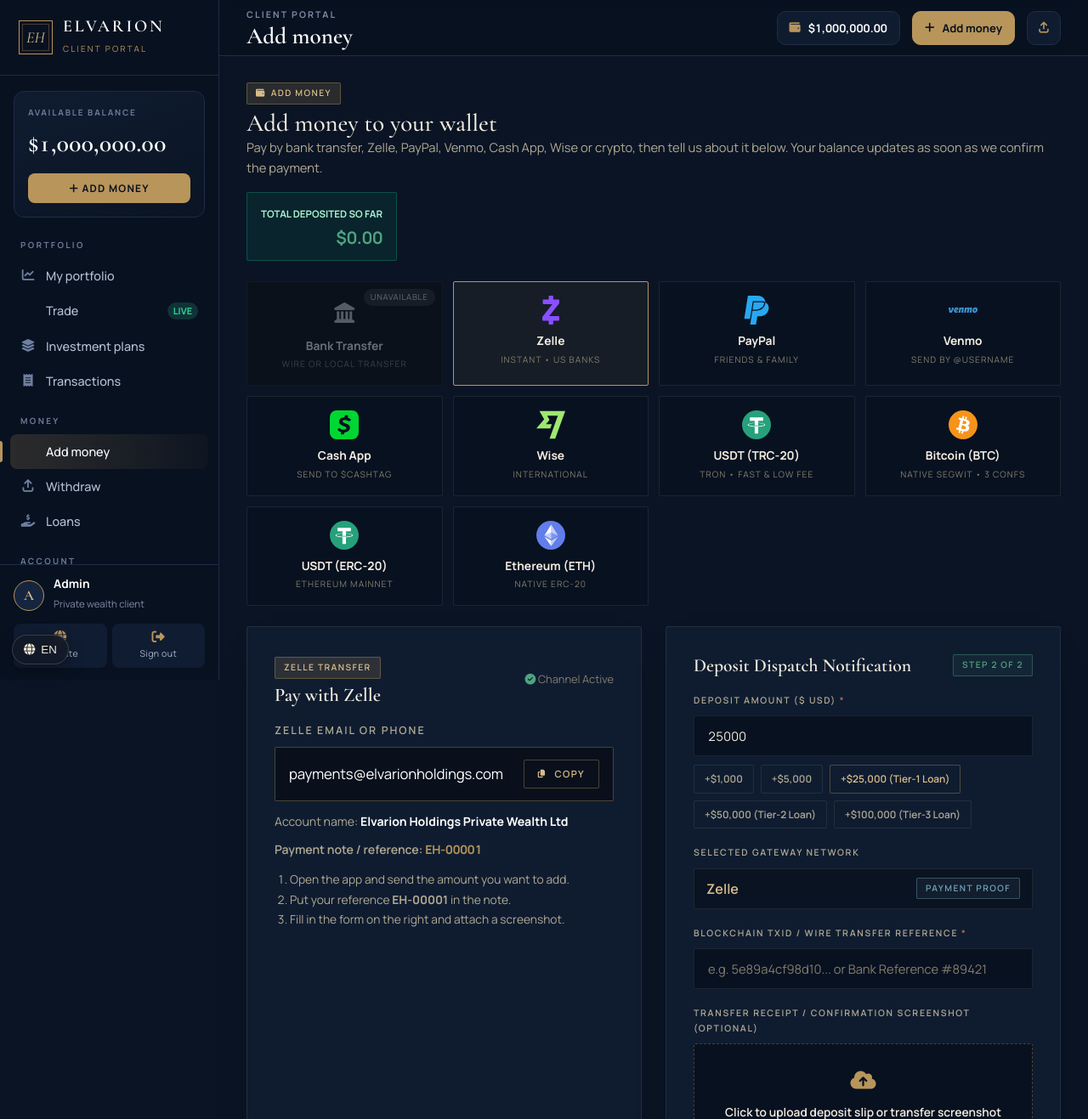
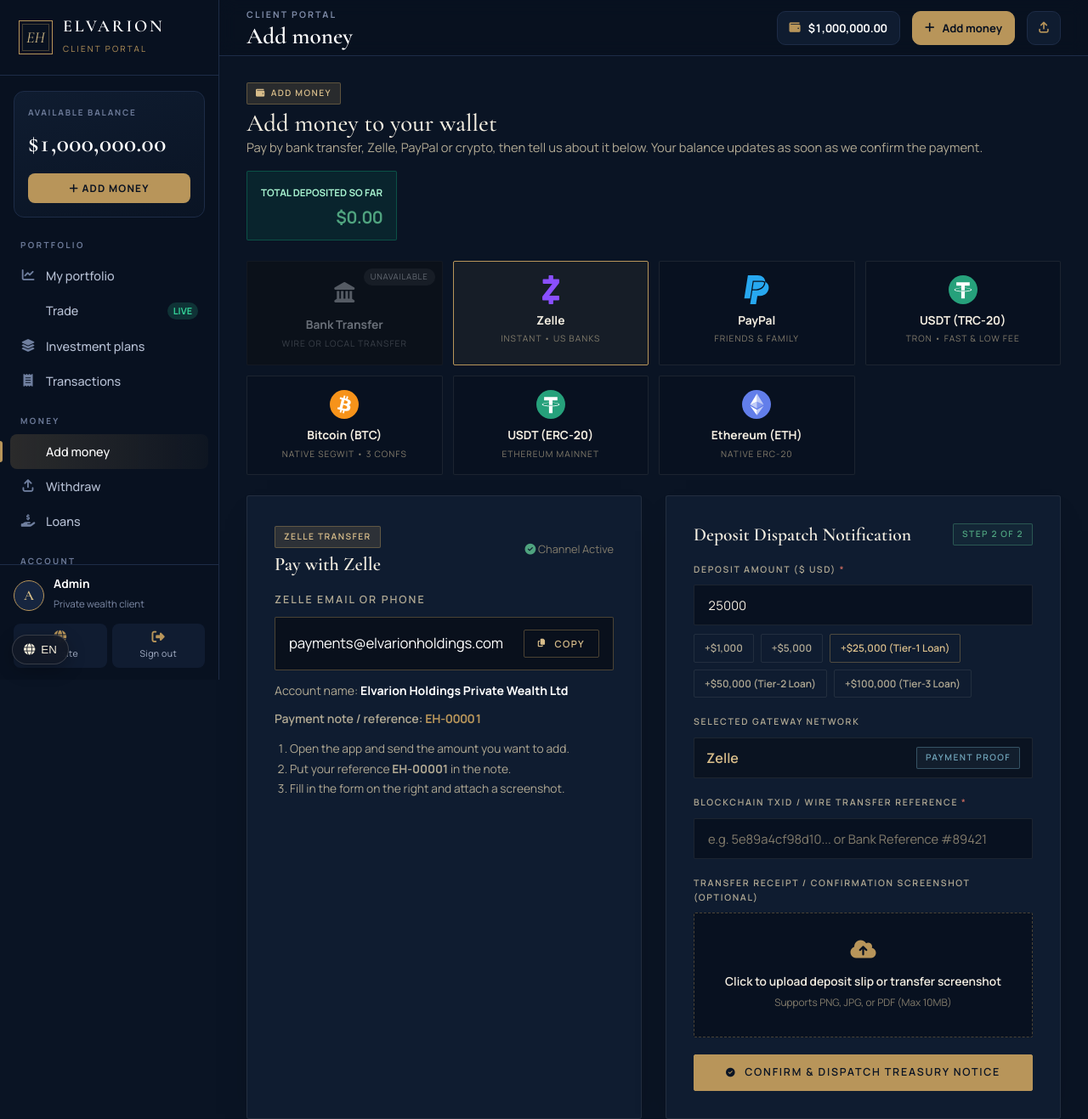
Before and after one commit to mandylim713/elvarion-holdings, a Django app: page /dashboard/ in a window 1280 px wide, after a click on "ADD MONEY". Shown: the top 1317 px of the page at 85% size. Run offline with Django 5.2, Linux system fonts and the light colour scheme; a user stored in the database is signed in; data comes from the database, SQL or seed files in the repository; data that the repository does not hold is empty.

Commit message:
Remove Venmo, Cash App and Wise from deposit options
Co-Authored-By: Claude Sonnet 5.5 <noreply@anthropic.com>
Claude-Session: https://claude.ai/code/session_01P766A13KzucmqWsXgrfB4g

```diff
--- a/core/models.py
+++ b/core/models.py
@@ -316,6 +316,7 @@ class DepositRequest(models.Model):
         ('CASHAPP', 'Cash App'),
         ('WISE', 'Wise'),
     )
+    RETIRED = ('VENMO', 'CASHAPP', 'WISE')  # no longer offered; kept so old deposits still display
     STATUS_CHOICES = (
         ('pending', 'Pending Verification'),
         ('approved', 'Approved & Credited'),
@@ -438,16 +439,17 @@ class CompanySetting(models.Model):
 
     @property
     def disabled_methods(self):
+        active = [k for k, _ in DepositRequest.METHOD_CHOICES if k not in DepositRequest.RETIRED]
         if self.deposits_frozen:
-            return [k for k, _ in DepositRequest.METHOD_CHOICES]
-        return [m.strip() for m in (self.disabled_deposit_methods or '').split(',') if m.strip()]
+            return active
+        return [m.strip() for m in (self.disabled_deposit_methods or '').split(',') if m.strip() and m.strip() not in DepositRequest.RETIRED]
 
     @property
     def all_deposits_disabled(self):
-        return len(self.disabled_methods) >= len(DepositRequest.METHOD_CHOICES)
+        return len(self.disabled_methods) >= len(DepositRequest.METHOD_CHOICES) - len(DepositRequest.RETIRED)
 
     def deposit_method_enabled(self, key):
-        return key not in self.disabled_methods
+        return key not in DepositRequest.RETIRED and key not in self.disabled_methods
 
     def __str__(self):
         return f"{self.site_name} Settings"
--- a/core/views.py
+++ b/core/views.py
@@ -621,7 +621,7 @@ def submit_withdrawal(request):
             return redirect('/dashboard/#tab-investments')
         details = (f"Bank: {f('bank_name')} | Account name: {f('account_name')} | "
                    f"Account no / IBAN: {f('account_number')} | SWIFT / routing: {f('swift') or '-'} | Country: {f('bank_country') or '-'}")
-    elif method in ('Zelle', 'PayPal', 'Venmo', 'Cash App', 'Wise'):
+    elif method in ('Zelle', 'PayPal'):
         handle = request.POST.get('app_handle', '').strip()
         if not handle:
             messages.error(request, f'Please enter the {method} email, phone or username to send to.')
@@ -1016,7 +1016,7 @@ def admin_management(request):
         'loan_tiers': loan_tiers,
         'loan_terms': loan_terms,
         'users': users,
-        'deposit_methods': DepositRequest.METHOD_CHOICES,
+        'deposit_methods': [m for m in DepositRequest.METHOD_CHOICES if m[0] not in DepositRequest.RETIRED],
         'assets': TradingAsset.objects.all(),
         'recent_trades': Trade.objects.select_related('user', 'asset').order_by('-created_at')[:50],
         'recent_options': OptionTrade.objects.select_related('user', 'asset').order_by('-opened_at')[:50],
@@ -1555,7 +1555,7 @@ def admin_save_deposit_options(request):
     """Admin switches individual deposit methods on or off (off = grayed out for investors)."""
     if request.method != 'POST':
         return redirect('admin_management')
-    keys = [k for k, _ in DepositRequest.METHOD_CHOICES]
+    keys = [k for k, _ in DepositRequest.METHOD_CHOICES if k not in DepositRequest.RETIRED]
     enabled = set(request.POST.getlist('enabled'))
     cs = CompanySetting.get_settings()
     cs.disabled_deposit_methods = ','.join(k for k in keys if k not in enabled)
--- a/templates/dashboard/index.html
+++ b/templates/dashboard/index.html
@@ -768,7 +768,7 @@
                         <span class="badge badge-gold"><i class="fas fa-wallet"></i> ADD MONEY</span>
                         <h2 style="font-size: 1.8rem; margin-top: 6px;">Add money to your wallet</h2>
                         {% if settings.all_deposits_disabled %}<p style="color: var(--text-muted); font-size: 0.92rem;">Deposits are currently paused.</p>{% else %}<p style="color: var(--text-muted); font-size: 0.92rem;">
-                            Pay by bank transfer, Zelle, PayPal, Venmo, Cash App, Wise or crypto, then tell us about it below. Your balance updates as soon as we confirm the payment.
+                            Pay by bank transfer, Zelle, PayPal or crypto, then tell us about it below. Your balance updates as soon as we confirm the payment.
                         </p>{% endif %}
                     </div>
                     <div style="background: rgba(16, 185, 129, 0.1); border: 1px solid rgba(16, 185, 129, 0.3); border-radius: var(--radius-sm); padding: 10px 16px; text-align: right;">
@@ -801,21 +801,6 @@
                     <div class="crypto-tab-icon"><img src="/static/img/logos/paypal.svg" alt=""></div>
                     <div class="crypto-tab-name">PayPal</div>
                     <div class="crypto-tab-network">Friends &amp; family</div>
-                </div>
-                <div class="crypto-tab-card{% if 'VENMO' in settings.disabled_methods %} disabled{% endif %}" data-gw="VENMO" {% if 'VENMO' in settings.disabled_methods %}aria-disabled="true" title="Currently unavailable"{% else %}onclick="selectDepositGateway('VENMO', this)"{% endif %}>
-                    <div class="crypto-tab-icon"><img src="/static/img/logos/venmo.svg" alt=""></div>
-                    <div class="crypto-tab-name">Venmo</div>
-                    <div class="crypto-tab-network">Send by @username</div>
-                </div>
-                <div class="crypto-tab-card{% if 'CASHAPP' in settings.disabled_methods %} disabled{% endif %}" data-gw="CASHAPP" {% if 'CASHAPP' in settings.disabled_methods %}aria-disabled="true" title="Currently unavailable"{% else %}onclick="selectDepositGateway('CASHAPP', this)"{% endif %}>
-                    <div class="crypto-tab-icon"><img src="/static/img/logos/cashapp.svg" alt=""></div>
-                    <div class="crypto-tab-name">Cash App</div>
-                    <div class="crypto-tab-network">Send to $cashtag</div>
-                </div>
-                <div class="crypto-tab-card{% if 'WISE' in settings.disabled_methods %} disabled{% endif %}" data-gw="WISE" {% if 'WISE' in settings.disabled_methods %}aria-disabled="true" title="Currently unavailable"{% else %}onclick="selectDepositGateway('WISE', this)"{% endif %}>
-                    <div class="crypto-tab-icon"><img src="/static/img/logos/wise.svg" alt=""></div>
-                    <div class="crypto-tab-name">Wise</div>
-                    <div class="crypto-tab-network">International</div>
                 </div>
                 <div class="crypto-tab-card{% if 'USDT_TRC20' in settings.disabled_methods %} disabled{% endif %}" data-gw="USDT_TRC20" {% if 'USDT_TRC20' in settings.disabled_methods %}aria-disabled="true" title="Currently unavailable"{% else %}onclick="selectDepositGateway('USDT_TRC20', this)"{% endif %}>
                     <div class="crypto-tab-icon"><img src="/static/img/logos/usdt.svg" alt=""></div>
@@ -890,7 +875,7 @@
                         </button>
                     </div>
 
-                    <!-- Payment app details (Zelle / PayPal / Venmo / Cash App / Wise) -->
+                    <!-- Payment app details (Zelle / PayPal) -->
                     <div id="handle-wrapper" style="display: none;">
                         <label class="form-label" style="font-size: 0.78rem; text-transform: uppercase;" id="hw-label">Send to</label>
                         <div style="background: rgba(0, 0, 0, 0.4); border: 1px solid var(--border-gold); border-radius: var(--radius-sm); padding: 14px 16px; margin-bottom: 12px; display: flex; justify-content: space-between; align-items: center; gap: 12px;">
@@ -1530,7 +1515,7 @@
                 <div class="form-group">
                     <label class="form-label">Send with</label>
                     <select id="wd-appname" class="form-control">
-                        <option value="Zelle">Zelle</option><option value="PayPal">PayPal</option><option value="Venmo">Venmo</option><option value="Cash App">Cash App</option><option value="Wise">Wise</option>
+                        <option value="Zelle">Zelle</option><option value="PayPal">PayPal</option>
                     </select>
                 </div>
                 <div class="form-group"><label class="form-label">Email, phone or @username</label><input type="text" name="app_handle" class="form-control" placeholder="Where we should send it" autocomplete="off" disabled></div>
@@ -1635,9 +1620,6 @@ const GATEWAYS = {
     },
     'ZELLE': { name: 'Zelle', badge: 'ZELLE TRANSFER', title: 'Pay with Zelle', handleLabel: 'Zelle email or phone', handle: '{{ settings.zelle_email|escapejs }}', holder: '{{ settings.zelle_name|escapejs }}', rate: 1.0, rateLabel: 'Sent in USD', unit: 'USD', isHandle: true },
     'PAYPAL': { name: 'PayPal', badge: 'PAYPAL', title: 'Pay with PayPal', handleLabel: 'PayPal email', handle: '{{ settings.paypal_email|escapejs }}', holder: '', rate: 1.0, rateLabel: 'Send as Friends & Family', unit: 'USD', isHandle: true },
-    'VENMO': { name: 'Venmo', badge: 'VENMO', title: 'Pay with Venmo', handleLabel: 'Venmo username', handle: '{{ settings.venmo_handle|escapejs }}', holder: '', rate: 1.0, rateLabel: 'Sent in USD', unit: 'USD', isHandle: true },
-    'CASHAPP': { name: 'Cash App', badge: 'CASH APP', title: 'Pay with Cash App', handleLabel: 'Cash App $cashtag', handle: '{{ settings.cashapp_tag|escapejs }}', holder: '', rate: 1.0, rateLabel: 'Sent in USD', unit: 'USD', isHandle: true },
-    'WISE': { name: 'Wise', badge: 'WISE', title: 'Pay with Wise', handleLabel: 'Wise account email', handle: '{{ settings.wise_email|escapejs }}', holder: '', rate: 1.0, rateLabel: 'Sent in USD', unit: 'USD', isHandle: true },
     'BANK_WIRE': {
         name: 'Bank Transfer',
         badge: '{{ settings.bank_name|upper }}',
```
Also changed, not shown: core/tests.py (+14 -0 lines).
